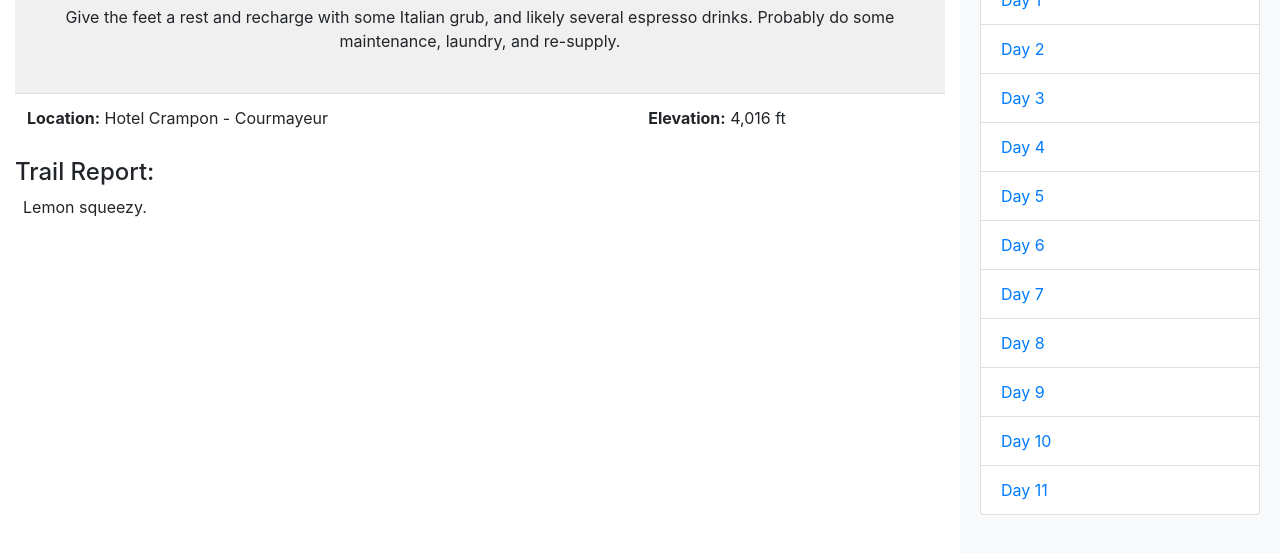
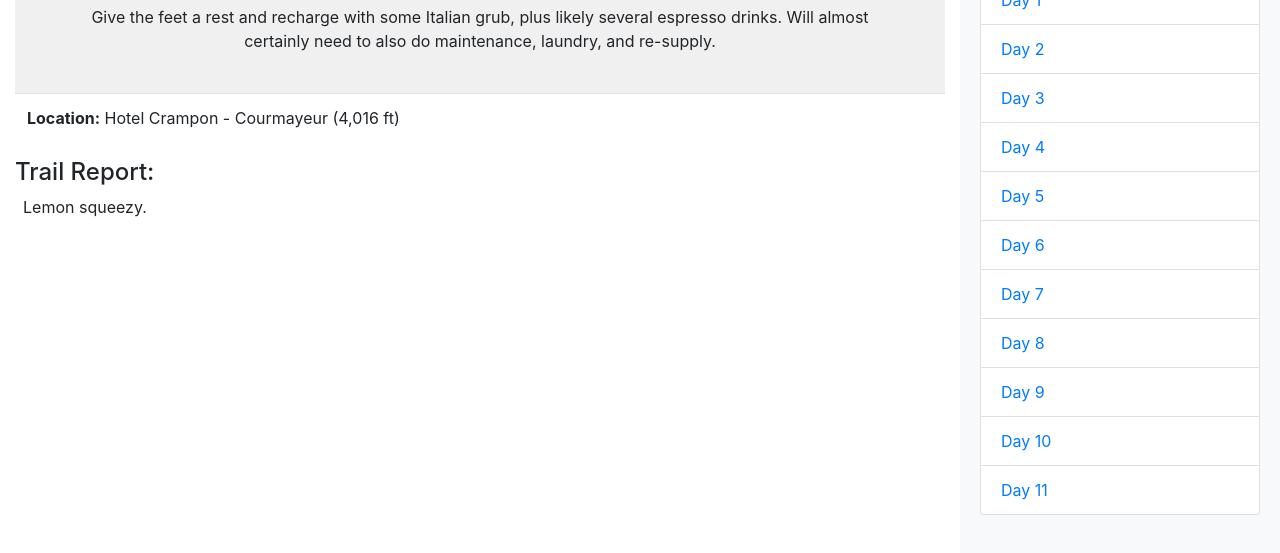
Before and after one commit to cpoff/tmb-travelogue, a website: page public/dailies/day5.html in a window 1280 px wide. Shown: the part 147-700 px from the top of the page. Drawn offline with nearby package versions, Linux system fonts and the light colour scheme.

Commit message:
added day 5 rest day

```diff
--- a/public/dailies/day5.html
+++ b/public/dailies/day5.html
@@ -63,7 +63,7 @@
                 <div class="feature-area pb-4">
                     <!-- Feature content specific to the day -->
                     <h2>Day 5 - Rest day in Courmayeur</h2>
-                    <p>Give the feet a rest and recharge with some Italian grub, and likely several espresso drinks. Probably do some maintenance, laundry, and re-supply.</p>
+                    <p>Give the feet a rest and recharge with some Italian grub, plus likely several espresso drinks. Will almost certainly need to also do maintenance, laundry, and re-supply.</p>
                     <!-- <img src="dayX-image.jpg" alt="Day X Image" class="img-fluid"> -->
                 </div>
 
@@ -71,8 +71,7 @@
                 <table class="table">
                     <tbody>
                         <tr>
-                            <td><b>Location:</b> Hotel Crampon - Courmayeur</td>
-                            <td><b>Elevation:</b> 4,016 ft</td>
+                            <td><b>Location:</b> Hotel Crampon - Courmayeur (4,016 ft)</td>
                         </tr>
                     </tbody>
                 </table>
```
